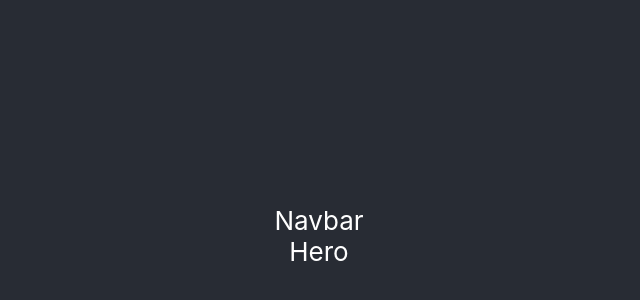
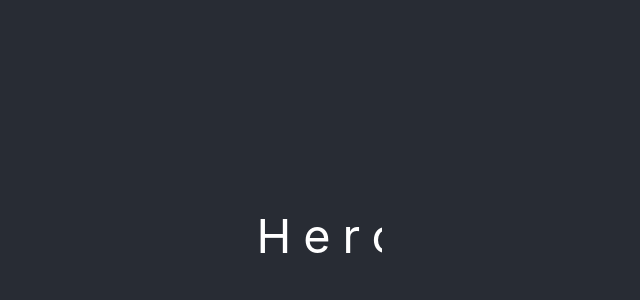
Before and after one commit to tahasama/myPortfolio, a React (Create React App) app: page / in a window 1280 px wide. Shown: the part 164-464 px from the top of the page, without its empty margins (321-961 px from the left). Built offline with nearby package versions, Linux system fonts and the light colour scheme.

Commit message:
type writer animation

```diff
--- a/src/App.tsx
+++ b/src/App.tsx
@@ -7,7 +7,7 @@ function App() {
   return (
     <div className="App">
       <header className="App-header">
-        <Navbar />
+        {/* <Navbar /> */}
         <Hero />
       </header>
     </div>
--- /dev/null
+++ b/src/components/hero.css
@@ -0,0 +1,41 @@
+.line-1 {
+  width: 125px;
+
+  font-size: 180%;
+  white-space: nowrap;
+  overflow: hidden;
+  letter-spacing: 12px;
+  transition-timing-function: cubic-bezier(0.075, 0.82, 0.165, 1);
+}
+
+/* Animation */
+.anim-typewriter {
+  animation: typewriter 750ms steps(4) 1s,
+    blinkTextCursor 500ms steps(4) infinite,
+    /* animation-duration: 500ms; */ ff 1500ms steps(40) 1s;
+}
+
+@keyframes typewriter {
+  from {
+    width: 0;
+  }
+  to {
+    width: 125px;
+  }
+}
+@keyframes ff {
+  from {
+    border-right: 2px solid rgba(255, 255, 255, 0.75);
+  }
+  to {
+    border-right: 2px solid rgba(255, 255, 255, 0);
+  }
+}
+@keyframes blinkTextCursor {
+  from {
+    border-right-color: rgba(255, 255, 255, 0.75);
+  }
+  to {
+    border-right-color: transparent;
+  }
+}
--- a/src/components/hero.tsx
+++ b/src/components/hero.tsx
@@ -1,7 +1,8 @@
 import React from "react";
+import "./hero.css";
 
 const Hero = () => {
-  return <div>Hero</div>;
+  return <div className="line-1 anim-typewriter">Hero</div>;
 };
 
 export default Hero;
```
